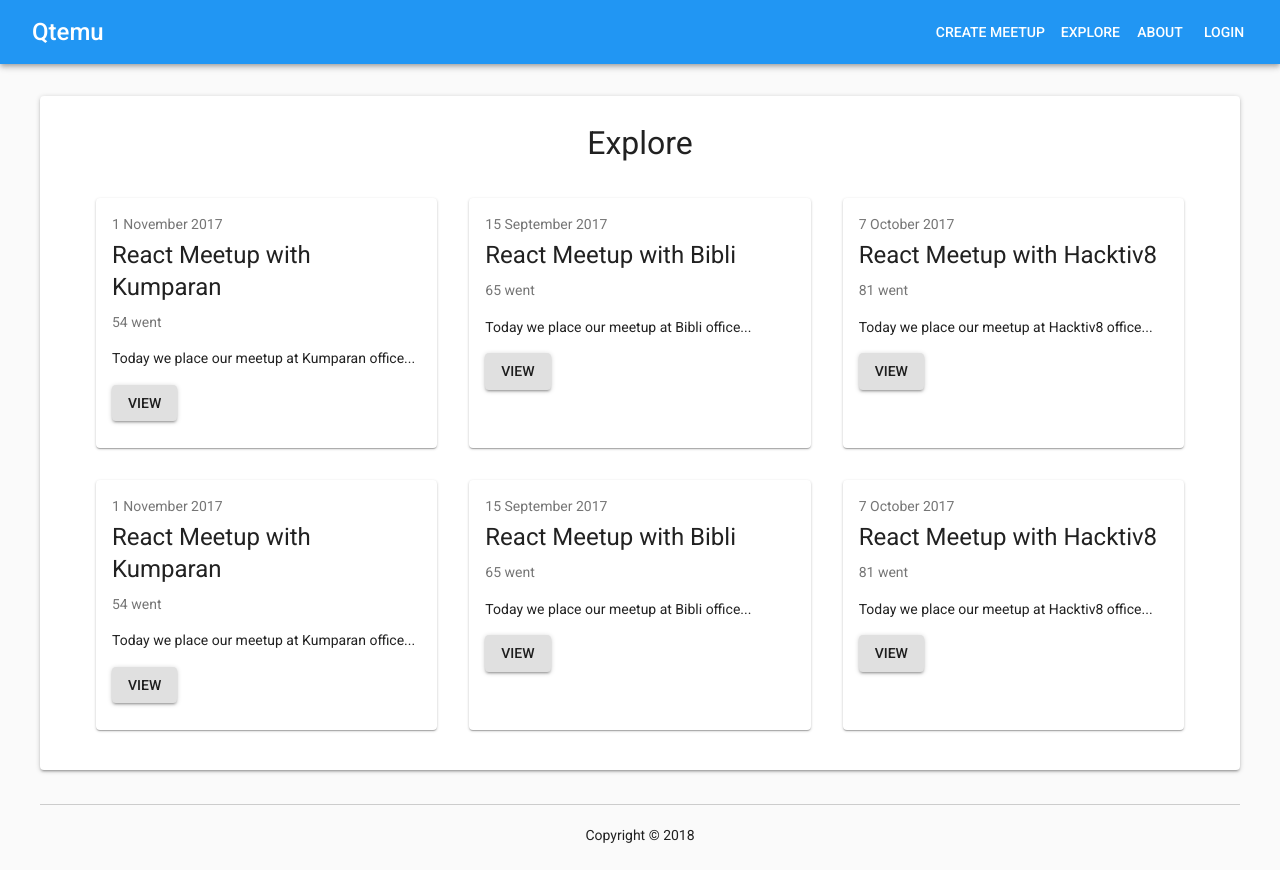
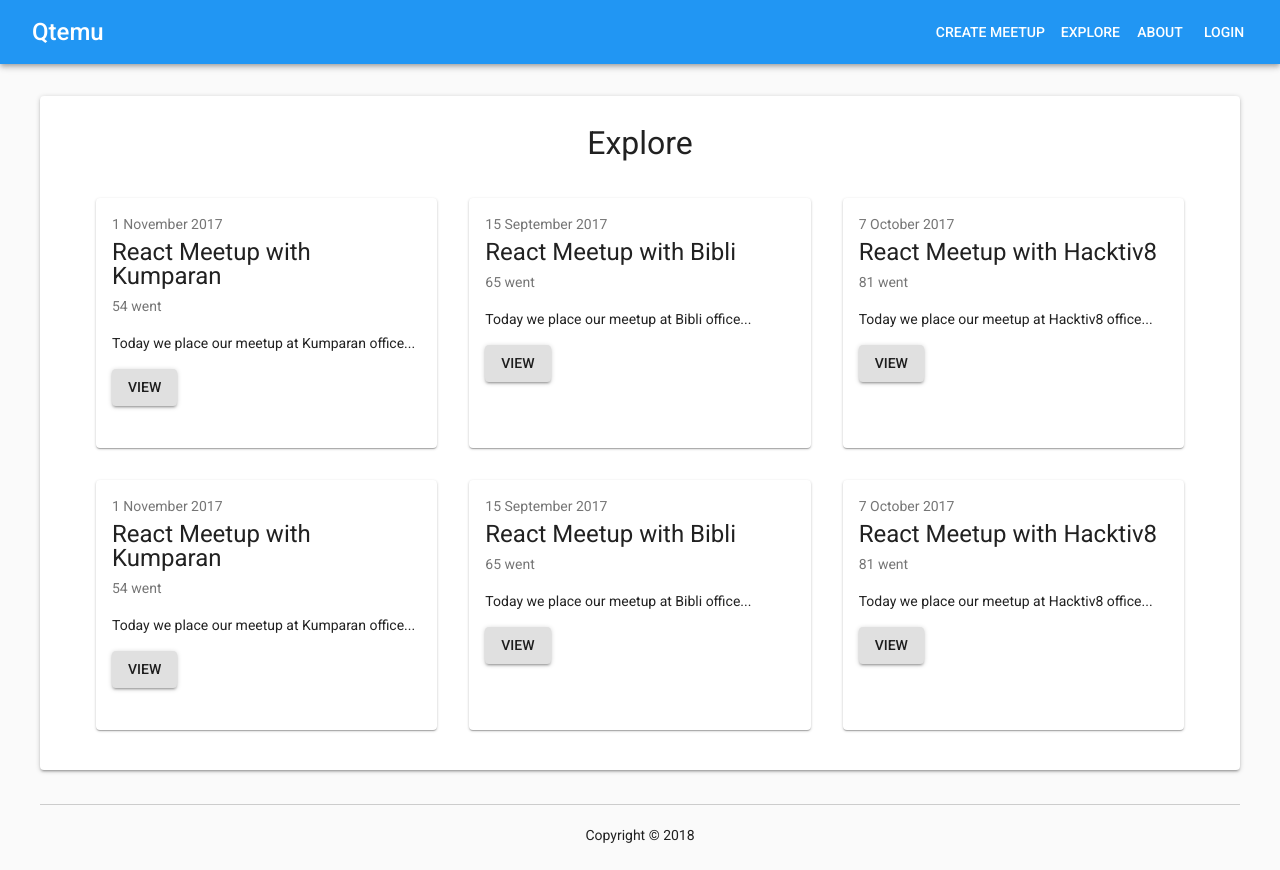
Before and after one commit to rickynugroho/qtemu_material_ui, a React (Create React App) app: page /explore in a window 1280 px wide. Built offline with nearby package versions, Linux system fonts and the light colour scheme.

Commit message:
Remove unused code

```diff
--- a/src/components/organisms/PastMeetup/index.js
+++ b/src/components/organisms/PastMeetup/index.js
@@ -20,18 +20,20 @@ const styles = theme => ({
   },
   topic: {
     fontFamily: 'Roboto',
+    fontSize: '1.5em',
+    lineHeight: 1,
   }
 });
 
 class PastMeetup extends Component {
-  constructor() {
-    super();
+  // constructor() {
+  //   super();
 
-    // this.state = {
-    //   showAll: false,
-    //   toggleButtonText: 'Show All'
-    // };
-  }
+  //   this.state = {
+  //     showAll: false,
+  //     toggleButtonText: 'Show All'
+  //   };
+  // }
 
   renderPastMeetupList() {
     const { classes } = this.props;
@@ -44,7 +46,7 @@ class PastMeetup extends Component {
               <Typography className={classes.title} color="textSecondary" gutterBottom>
                 {meetup.date}
               </Typography>
-              <Typography gutterBottom={true} className={classes.topic} variant="h5" component="h2">
+              <Typography gutterBottom={true} className={classes.topic} component="h2">
                 {meetup.topic}
               </Typography>
 
--- a/src/pages/CreateMeetup/index.js
+++ b/src/pages/CreateMeetup/index.js
@@ -4,7 +4,7 @@ import { withStyles } from '@material-ui/core/styles';
 // import withRoot from '../../withRoot';
 import Section from '../../components/molecules/Section';
 import { Grid, TextField, Button, Typography } from '@material-ui/core';
-import { Link } from "react-router-dom";
+// import { Link } from "react-router-dom";
 
 const styles = theme => ({
   loginBtn: {
@@ -65,8 +65,7 @@ class Login extends React.Component {
               rows="4"
             />
 
-            <Button color="primary" variant="contained" className={classes.loginBtn}>Login</Button>
-            <Button component={Link} to="/register" className={classes.loginBtn}>or Register</Button>
+            <Button color="primary" variant="contained" className={classes.loginBtn}>Create</Button>
           </Section>
         </Grid>
       </Grid>
```
